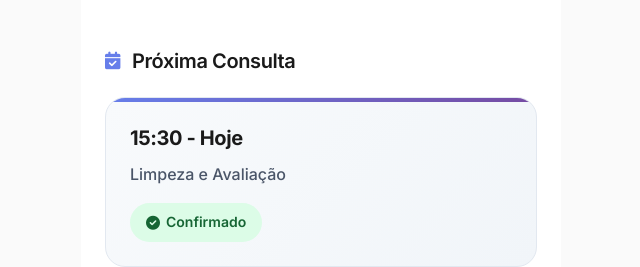
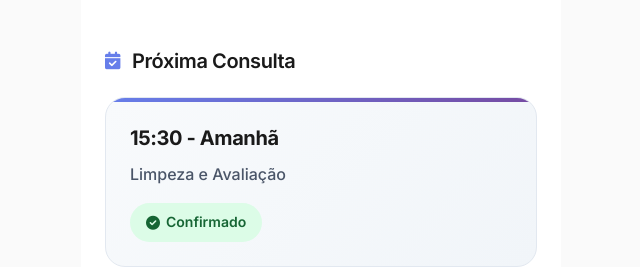
Before and after one commit to alveskevinn/consultoria-silva, a website: page index.html in a window 1280 px wide. Shown: the part 780-1047 px from the top of the page, 319-959 px from the left. Drawn offline with Linux system fonts and the light colour scheme.

Commit message:
fix: ajustes

```diff
--- a/index.html
+++ b/index.html
@@ -934,7 +934,7 @@
           Próxima Consulta
         </h2>
         <div class="appointment-card">
-          <div class="appointment-time">15:30 - Hoje</div>
+          <div class="appointment-time">15:30 - Amanhã</div>
           <div class="appointment-type">Limpeza e Avaliação</div>
           <span class="appointment-status status-confirmed">
             <i class="fas fa-check-circle"></i>
```
